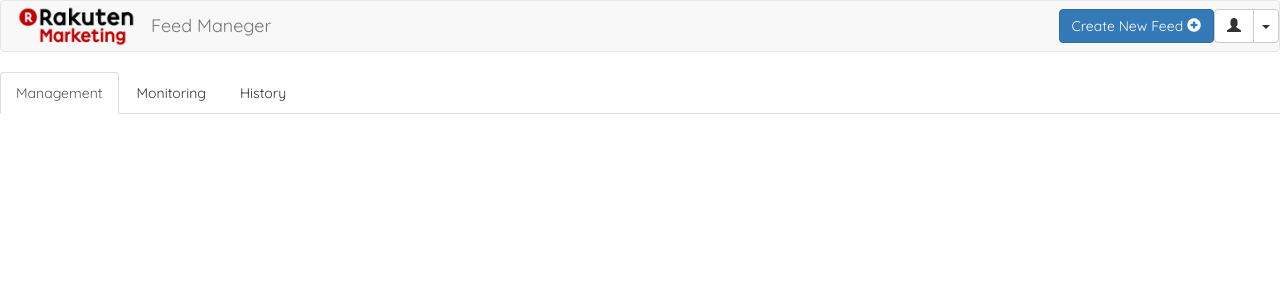
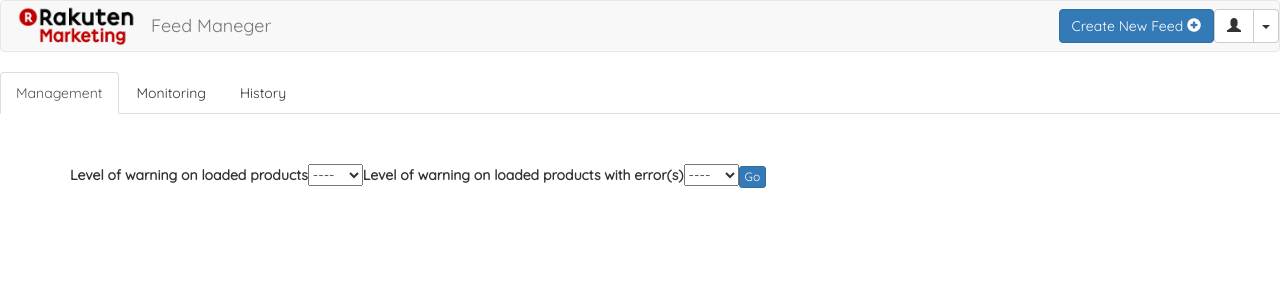
Before and after one commit to Rubiromi/feed-maneger, an Angular app: page /monitoring in a window 1280 px wide. Before the commit this address led to /. Shown: the top 300 px of the page. Built offline with nearby package versions, Linux system fonts and the light colour scheme.

Commit message:
monitoring string is added

```diff
--- a/src/app/app-routing.module.ts
+++ b/src/app/app-routing.module.ts
@@ -3,6 +3,7 @@ import { Routes, RouterModule } from '@angular/router';
 import { FeedsComponent } from './feeds/feeds.component';
 import { FeedNewComponent } from './feed-new/feed-new.component';
 import { LoginComponent } from './login/login.component';
+import { MonitoringComponent } from './monitoring/monitoring.component';
 // import { AuthGuard } from './auth.guard';
 
 const routes: Routes = [
@@ -12,7 +13,8 @@ const routes: Routes = [
     { path: '', redirectTo: '/feeds', pathMatch: 'full' },
     { path: 'feeds', component: FeedsComponent },
     { path: 'feeds/:id', component: FeedsComponent },
-    { path: 'feeds/:id/new', component: FeedNewComponent }
+    { path: 'feeds/:id/new', component: FeedNewComponent },
+    { path: 'monitoring', component: MonitoringComponent }
   ]}
 ];
 
--- a/src/app/app.component.html
+++ b/src/app/app.component.html
@@ -31,8 +31,8 @@
 </nav>
 
 <ul class="nav nav-tabs"> <!-- Set it not to show on feed-new page -->
-  <li role="presentation" class="active"><a href="#">Management</a></li>
-  <li role="presentation"><a href="#">Monitoring</a></li>
+  <li role="presentation" class="active"><a href="#">Management</a></li> <!-- "active" should change when other tabs are clicked -->
+  <li role="presentation"><a href="monitoring">Monitoring</a></li>
   <li role="presentation"><a href="#">History</a></li>
 </ul>
 
--- a/src/app/app.module.ts
+++ b/src/app/app.module.ts
@@ -11,6 +11,7 @@ import { LoginComponent } from './login/login.component';
 import { FeedsComponent } from './feeds/feeds.component';
 import { FiltersComponent } from './filters/filters.component';
 import { FeedNewComponent } from './feed-new/feed-new.component';
+import { MonitoringComponent } from './monitoring/monitoring.component';
 
 @NgModule({
   declarations: [
@@ -18,7 +19,8 @@ import { FeedNewComponent } from './feed-new/feed-new.component';
     LoginComponent,
     FeedsComponent,
     FiltersComponent,
-    FeedNewComponent
+    FeedNewComponent,
+    MonitoringComponent
   ],
   imports: [
     BrowserModule,
--- a/src/app/feeds/feeds.component.html
+++ b/src/app/feeds/feeds.component.html
@@ -30,7 +30,7 @@
 		    <td>Custom</td>
 		    <td>1</td>
 		    <td>0</td>
-		    <td>✔︎</td>
+		    <td><span class="glyphicon glyphicon-star-empty" aria-hidden="true"></span></td>
 		    <td><span class="glyphicon glyphicon-shopping-cart" aria-hidden="true"> Products</span></td>
 		    <td><span class="glyphicon glyphicon-list-alt" aria-hidden="true"> History</span></td>
 		  </tr>
@@ -39,7 +39,7 @@
 		    <td>CsvNoPrice</td>
 		    <td>2</td>
 		    <td>1</td>
-		    <td>✔︎</td>
+		    <td><span class="glyphicon glyphicon-star-empty" aria-hidden="true"></span></td>
 		    <td><span class="glyphicon glyphicon-shopping-cart" aria-hidden="true"> Products</span></td>
 		    <td><span class="glyphicon glyphicon-list-alt" aria-hidden="true"> History</span></td>
 		  </tr>
@@ -66,7 +66,7 @@
 		    <td>Custom</td>
 		    <td>0</td>
 		    <td>2</td>
-		    <td>✔︎</td>
+		    <td><span class="glyphicon glyphicon-star-empty" aria-hidden="true"></span></td>
 		    <td><span class="glyphicon glyphicon-shopping-cart" aria-hidden="true"> Products</span></td>
 		    <td><span class="glyphicon glyphicon-list-alt" aria-hidden="true"> History</span></td>
 		  </tr>
@@ -75,7 +75,7 @@
 		    <td>Csv</td>
 		    <td>1</td>
 		    <td>1</td>
-		    <td>✔︎</td>
+		    <td><span class="glyphicon glyphicon-star-empty" aria-hidden="true"></span>︎</td>
 		    <td><span class="glyphicon glyphicon-shopping-cart" aria-hidden="true"> Products</span></td>
 		    <td><span class="glyphicon glyphicon-list-alt" aria-hidden="true"> History</span></td>
 		  </tr>
@@ -111,7 +111,7 @@
 		    <td>Custom</td>
 		    <td>0</td>
 		    <td>2</td>
-		    <td>✔︎</td>
+		    <td><span class="glyphicon glyphicon-star-empty" aria-hidden="true"></span></td>
 		    <td><span class="glyphicon glyphicon-shopping-cart" aria-hidden="true"> Products</span></td>
 		    <td><span class="glyphicon glyphicon-list-alt" aria-hidden="true"> History</span></td>
 		  </tr>
@@ -120,7 +120,7 @@
 		    <td>Csv</td>
 		    <td>1</td>
 		    <td>1</td>
-		    <td>✔︎</td>
+		    <td><span class="glyphicon glyphicon-star-empty" aria-hidden="true"></span></td>
 		    <td><span class="glyphicon glyphicon-shopping-cart" aria-hidden="true"> Products</span></td>
 		    <td><span class="glyphicon glyphicon-list-alt" aria-hidden="true"> History</span></td>
 		  </tr>
@@ -129,7 +129,7 @@
 		    <td>Custom</td>
 		    <td>1</td>
 		    <td>2</td>
-		    <td></td>
+		    <td><span class="glyphicon glyphicon-star-empty" aria-hidden="true"></span></td>
 		    <td><span class="glyphicon glyphicon-shopping-cart" aria-hidden="true"> Products</span></td>
 		    <td><span class="glyphicon glyphicon-list-alt" aria-hidden="true"> History</span></td>
 		  </tr>
--- /dev/null
+++ b/src/app/monitoring/monitoring.component.css
@@ -0,0 +1,3 @@
+.container {
+    margin: 50px auto;
+}
--- /dev/null
+++ b/src/app/monitoring/monitoring.component.html
@@ -0,0 +1,37 @@
+<div class="container">
+	<form class="form-inline">
+		<div class="form-group">
+			<label>Level of warning on loaded products</label>
+		  <select name="warning_level form-control">
+		    <option value="">----</option>
+	      <option value="10" >10%</option>
+	      <option value="20" >20%</option>
+	      <option value="30" >30%</option>
+	      <option value="40" >40%</option>
+	      <option value="50" >50%</option>
+	      <option value="60" >60%</option>
+	      <option value="70" >70%</option>
+	      <option value="80" >80%</option>
+	      <option value="90" >90%</option>
+	      <option value="100" >100%</option>
+	    </select>
+	  </div>
+	  <div class="form-group">
+	  	<label>Level of warning on loaded products with error(s)</label>
+			<select name="warning_level_error form-control">
+		    <option value="">----</option>
+	      <option value="10" >10%</option>
+	      <option value="20" >20%</option>
+	      <option value="30" >30%</option>
+	      <option value="40" >40%</option>
+	      <option value="50" >50%</option>
+	      <option value="60" >60%</option>
+	      <option value="70" >70%</option>
+	      <option value="80" >80%</option>
+	      <option value="90" >90%</option>
+	      <option value="100" >100%</option>
+	    </select>
+	  </div>
+		<button type="submit" class="btn btn-primary btn-xs">Go</button>
+	</form>
+</div>
--- /dev/null
+++ b/src/app/monitoring/monitoring.component.ts
@@ -0,0 +1,15 @@
+import { Component, OnInit } from '@angular/core';
+
+@Component({
+  selector: 'app-monitoring',
+  templateUrl: './monitoring.component.html',
+  styleUrls: ['./monitoring.component.css']
+})
+export class MonitoringComponent implements OnInit {
+
+  constructor() { }
+
+  ngOnInit() {
+  }
+
+}
```
Also changed, not shown: 1 other file (tests, documents, lock files or other folders).
